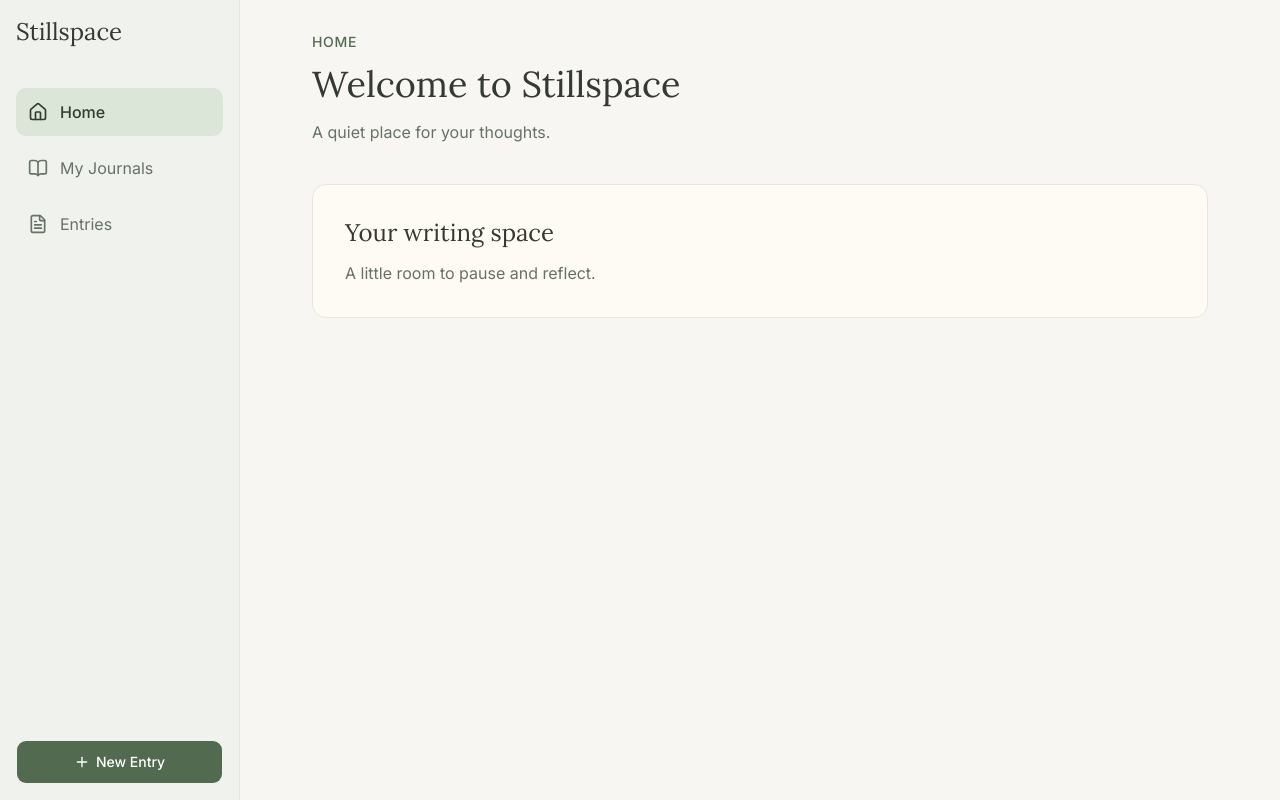
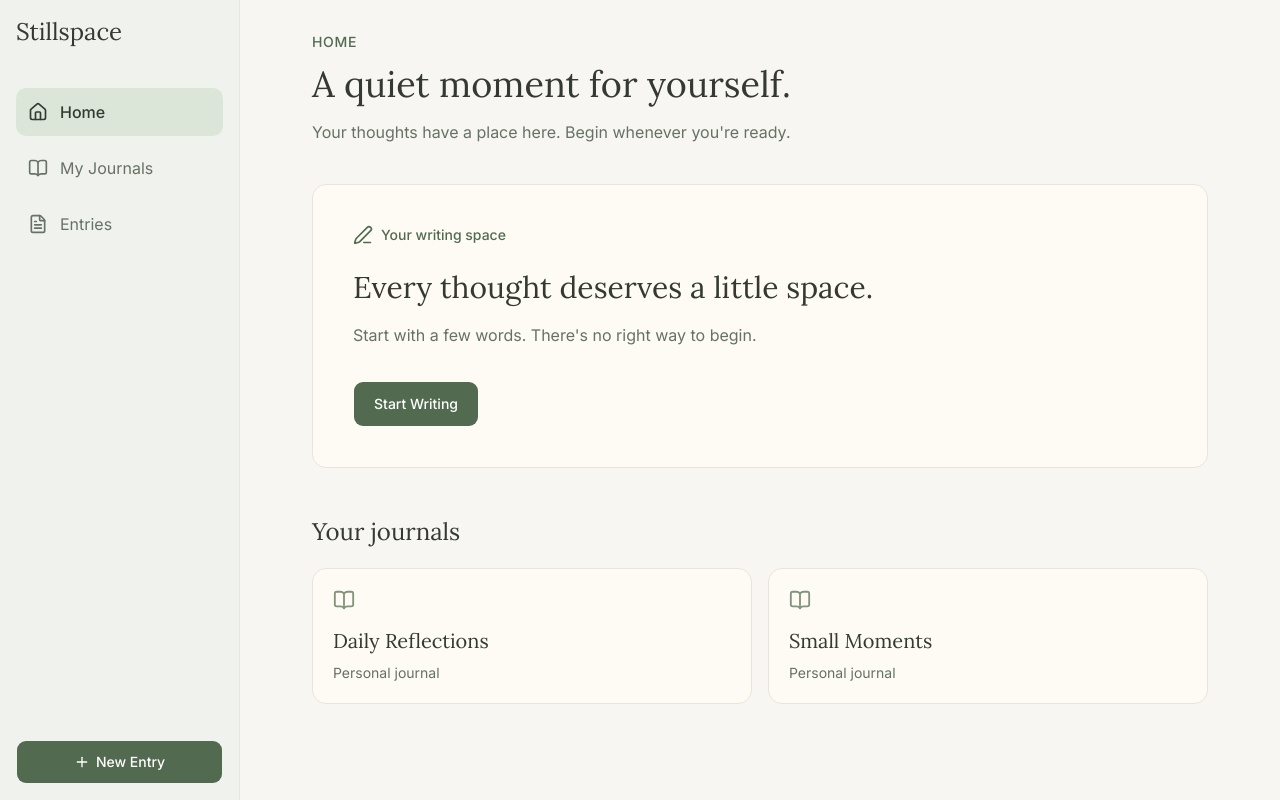
Before and after one commit to rburd84/journal-space, a React (Vite) app in the folder frontend/: page / in a window 1280 px wide. Built offline with nearby package versions, Linux system fonts and the light colour scheme.

Commit message:
implemented home screen

```diff
--- a/frontend/src/App.jsx
+++ b/frontend/src/App.jsx
@@ -1,33 +1,10 @@
-import { Button } from "@/components/ui/button";
-import AppShell from "@/components/AppShell.jsx";
+import AppShell from "@/components/AppShell";
+import Home from "@/pages/Home";
 
 function App() {
   return (
     <AppShell>
-        <div>
-            <p className="mb-3 text-sm font-medium uppercase tracking-wider text-sage-dark">
-                Home
-            </p>
-
-            <h2 className="font-serif text-4xl text-ink">
-                Welcome to Stillspace
-            </h2>
-
-            <p className="mt-4 text-muted-foreground">
-                A quiet place for your thoughts.
-            </p>
-
-
-            <section className="mt-10 rounded-xl border border-paper-border bg-paper p-8">
-                <h3 className="font-serif text-2xl text-ink">
-                    Your writing space
-                </h3>
-
-                <p className="mt-3 text-muted-foreground">
-                    A little room to pause and reflect.
-                </p>
-            </section>
-        </div>
+        <Home />
     </AppShell>
   )
 }
--- /dev/null
+++ b/frontend/src/components/JournalCard.jsx
@@ -0,0 +1,14 @@
+import {BookOpen} from "lucide-react";
+import {Component} from "react";
+
+export default function JournalCard({title, description}) {
+    return (
+        <article className="rounded-xl border border-paper-border bg-paper p-5">
+            <BookOpen size={22} className="mb-4 text-sage" aria-hidden="true" />
+
+            <h3 className="font-serif text-xl text-ink">{title}</h3>
+
+            <p className="mt-2 text-sm text-muted-foreground">{description}</p>
+        </article>
+    )
+}
--- /dev/null
+++ b/frontend/src/pages/Home.jsx
@@ -0,0 +1,62 @@
+import {PenLine} from "lucide-react";
+import {Button} from "@/components/ui/button";
+import JournalCard from "@/components/JournalCard";
+
+const sampleJournals = [{
+    id: "journal-1", title: "Daily Reflections", description: "Personal journal",
+}, {
+    id: "journal-2", title: "Small Moments", description: "Personal journal",
+},]
+
+export default function Home() {
+    return (<div>
+            <header>
+                <p className="mb-3 text-sm font-medium uppercase tracking-wider text-sage-dark">
+                    Home
+                </p>
+
+                <h2 className="font-serif text-3xl text-ink md:text-4xl">
+                    A quiet moment for yourself.
+                </h2>
+
+                <p className="mt-4 max-w-xl text-muted-foreground">
+                    Your thoughts have a place here. Begin whenever you're ready.
+                </p>
+            </header>
+
+            <section className="mt-10 rounded-xl border border-paper-border bg-paper p-6 md:p-10">
+                <div className="flex items-center gap-2 text-sage-dark">
+                    <PenLine size={20} aria-hidden="true"/>
+                    <span className="text-sm font-medium">
+                        Your writing space
+                    </span>
+                </div>
+
+                <h3 className="mt-6 font-serif text-2xl text-ink md:text-3xl">
+                    Every thought deserves a little space.
+                </h3>
+
+                <p className="mt-4 max-w-lg leading-7 text-muted-foreground">
+                    Start with a few words. There's no right way to begin.
+                </p>
+
+                <Button className="mt-8 h-auto min-h-11 px-5 py-3">
+                    Start Writing
+                </Button>
+            </section>
+
+            <section className="mt-12">
+                <h3 className="font-serif text-2xl text-ink">
+                    Your journals
+                </h3>
+
+                <div className="mt-5 grid grid-cols-1 gap-4 sm:grid-cols-2">
+                    {sampleJournals.map((journal) => (<JournalCard
+                            key={journal.id}
+                            title={journal.title}
+                            description={journal.description}
+                        />))}
+                </div>
+            </section>
+        </div>)
+}
```
